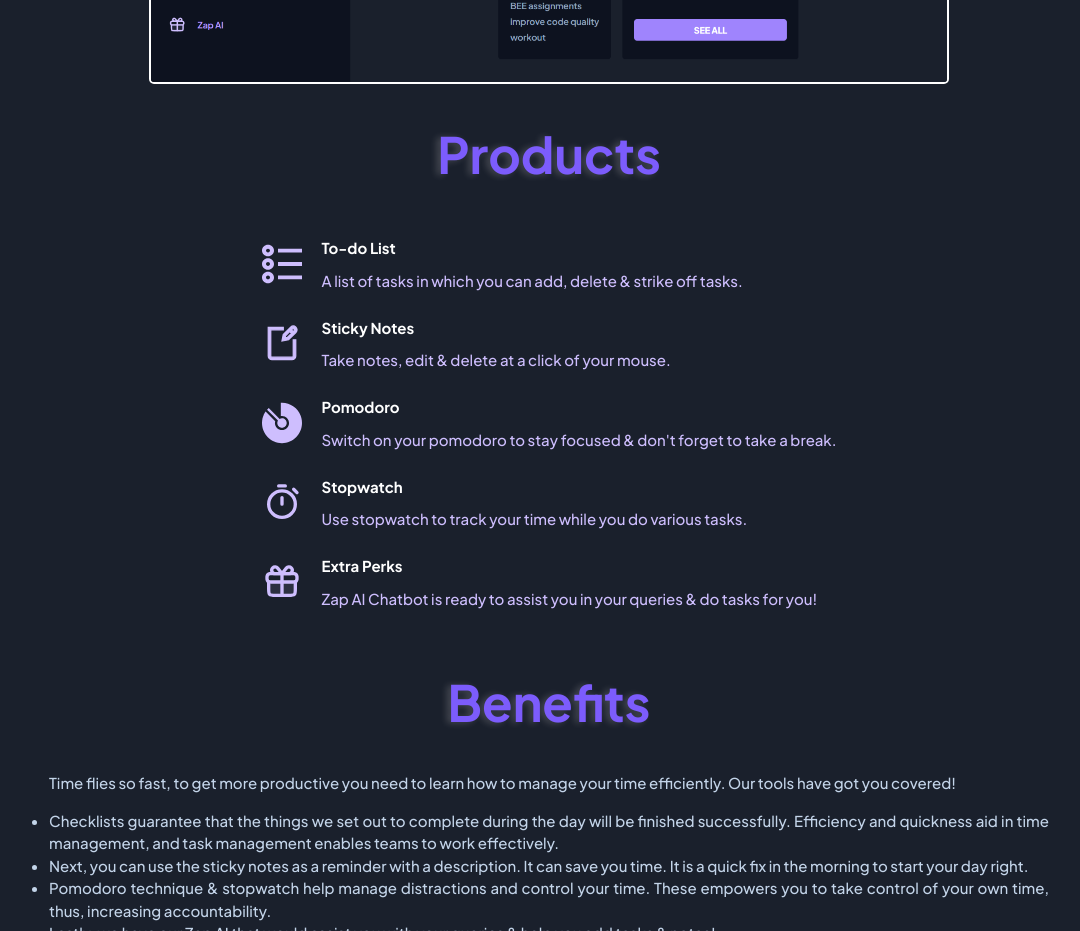
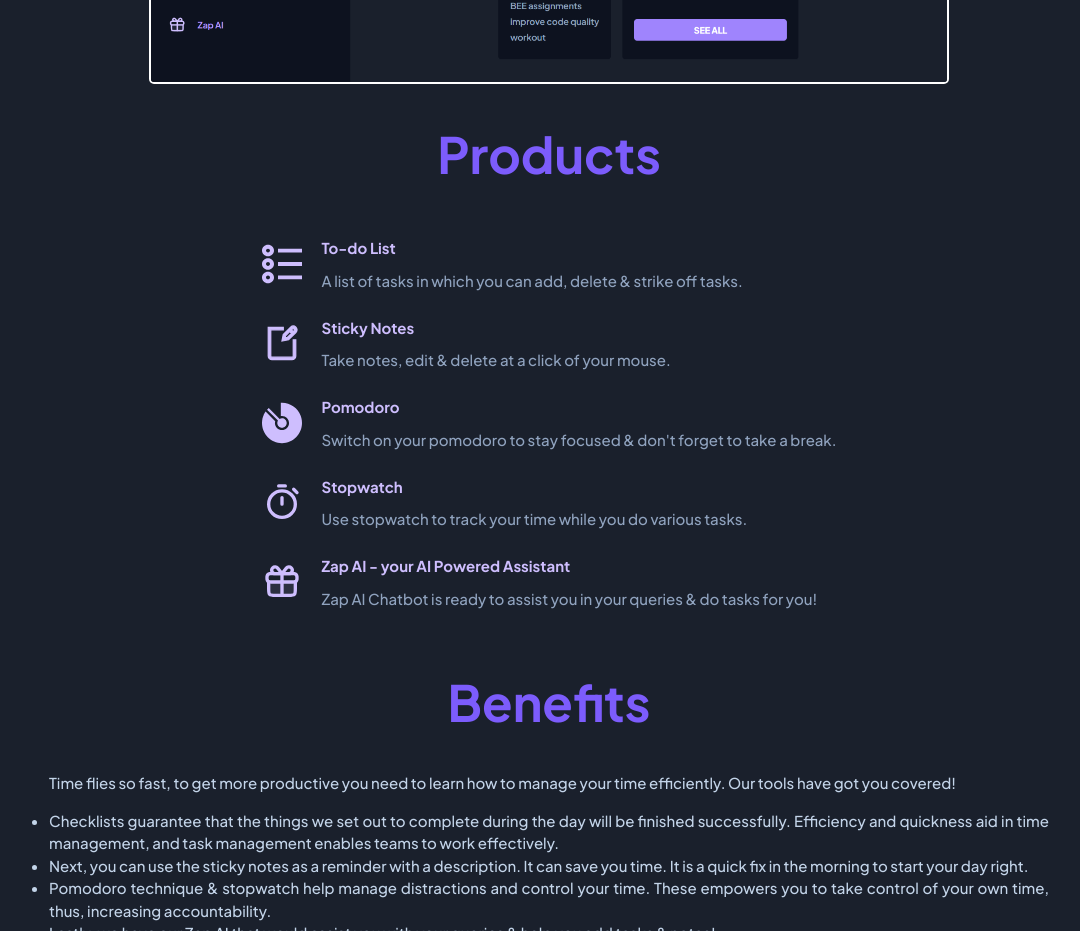
Before and after one commit to jazzcodes/ProductivityZap, a website built with Vite: page index.html in a window 1280 px wide. Shown: the part 856-1787 px from the top of the page, without its empty margins (91-1171 px from the left). Built offline with nearby package versions, Linux system fonts and the light colour scheme.

Commit message:
fix: some UI changes

```diff
--- a/index.html
+++ b/index.html
@@ -106,7 +106,7 @@
           <li>
             <img src="images/gift.svg" alt="gift icon" id="gift" />
             <div class="list-content">
-              <p class="list-heading">Extra Perks</p>
+              <p class="list-heading">Zap AI - your AI Powered Assistant</p>
               <p class="list-matter">
                 Zap AI Chatbot is ready to assist you in your queries & do tasks
                 for you!
--- a/js/additional.js
+++ b/js/additional.js
@@ -74,5 +74,3 @@ chatbotInput.addEventListener('keypress', function (event) {
     fetchBotReply();
   }
 });
-
-export { chatbotInput as chatbotInput };
--- a/styles.scss
+++ b/styles.scss
@@ -424,7 +424,6 @@ body {
     h2 {
       color: $primary-500;
       font-size: 3rem;
-      text-shadow: -4px 1px 7px rgba(248, 241, 241, 0.2);
     }
 
     ul {
@@ -436,13 +435,13 @@ body {
         gap: 3rem;
 
         .list-heading {
-          color: white;
+          color: $primary-200;
           font-size: 1.5rem;
           font-weight: bold;
         }
 
         .list-matter {
-          color: $primary-200;
+          color: $secondary-300;
           font-size: 1.5rem;
           font-weight: 500;
         }
@@ -468,13 +467,13 @@ body {
           gap: 2rem;
 
           .list-heading {
-            color: white;
+            color: $primary-200;
             font-size: 1.5rem;
             font-weight: bold;
           }
 
           .list-matter {
-            color: $primary-200;
+            color: $secondary-300;
             font-size: 1.5rem;
           }
         }
@@ -602,7 +601,6 @@ body {
   .benefits-main-heading {
     color: $primary-500;
     font-size: 3rem;
-    text-shadow: -4px 1px 7px rgba(248, 241, 241, 0.2);
   }
 
   .benefits-content,
```
Also changed, not shown: css/styles.css.
